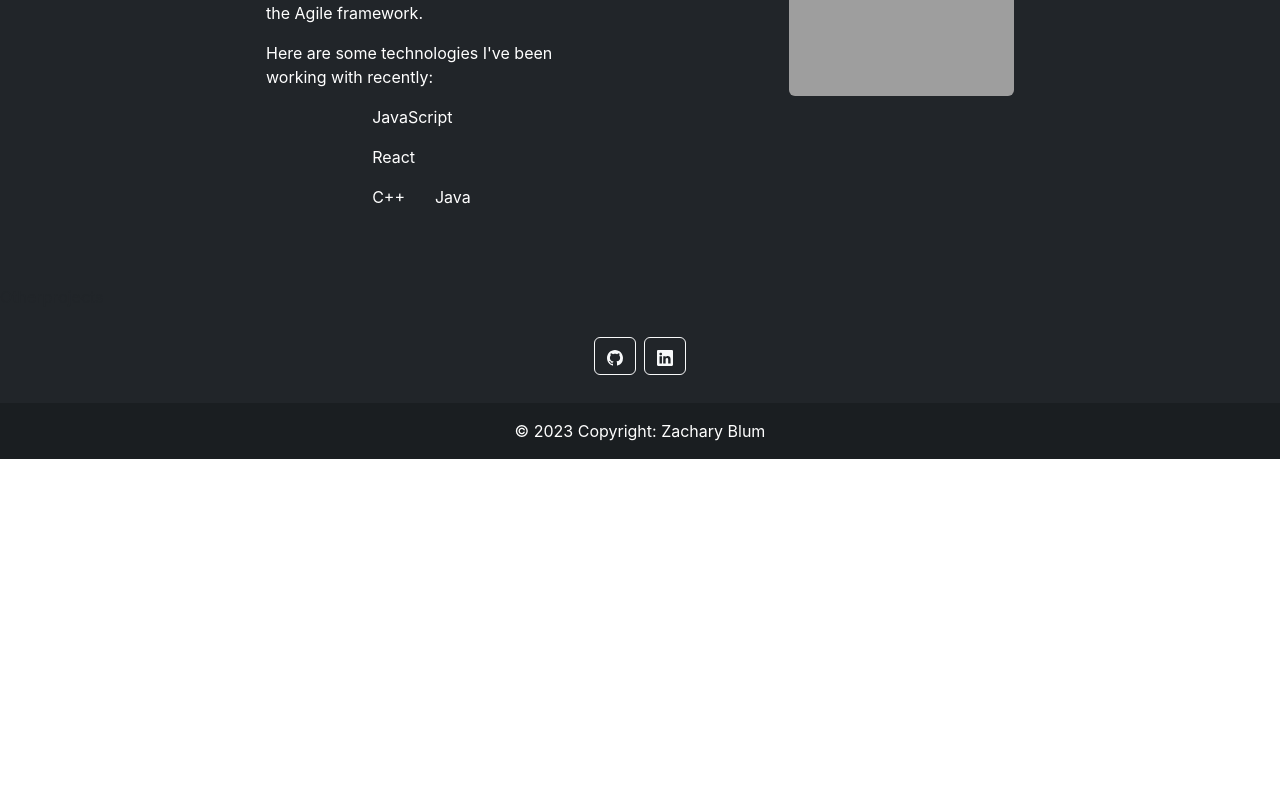
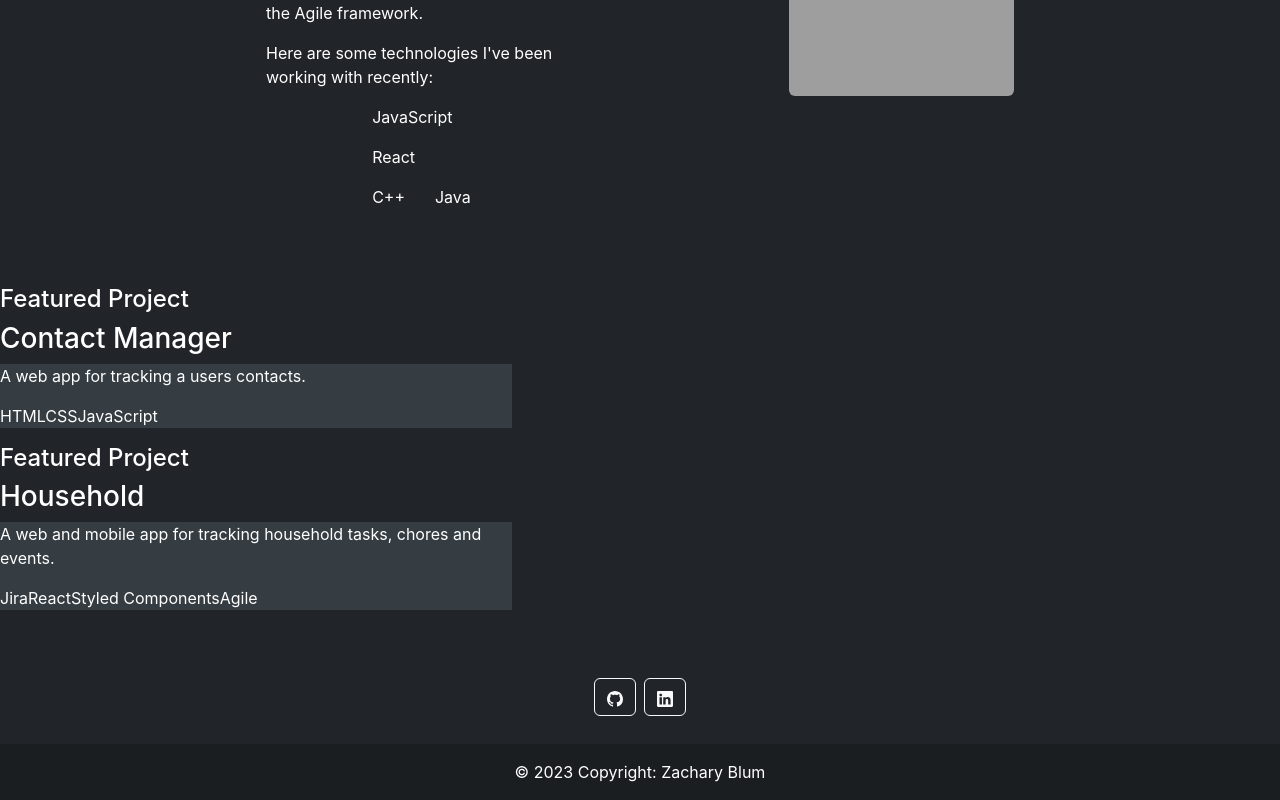
Before and after one commit to zacharyblum2/myportfolio, a React (Create React App) app: page / in a window 1280 px wide. Shown: the part 528-1328 px from the top of the page. Before the commit the page ends 987 px from the top, so only its background shows below. Built offline with nearby package versions, Linux system fonts and the light colour scheme; grey boxes are pictures that could not be loaded.

Commit message:
Create 'basic' feature project card.

```diff
--- a/src/App.js
+++ b/src/App.js
@@ -4,7 +4,6 @@ import './App.css';
 import { Landing } from './pages';
 // Add some comments inside app.js
 function App() {
-
 
   return (
     <body class="bg-dark">
--- a/src/components/featuredproject/Featuredproject.jsx
+++ b/src/components/featuredproject/Featuredproject.jsx
@@ -1,11 +1,43 @@
-import React from 'react'
+import React from 'react';
+import './featuredproject.css';
 
-const Featuredproject = () => {
-  return (
-    <div>
+export default class FeaturedProject extends React.Component {
 
-    </div>
-  )
+    constructor(props) {
+        super(props);
+        this.state = {
+            title: props.title,
+            description: props.description,
+            resp: props.resp,
+            tech: props.tech,
+            complete: props.complete
+        }
+    }
+
+    render() {
+        return (
+            <div className="card">
+                <div className="link">
+
+                </div>
+                <div className="info">
+                    <div className="head">
+                        <h4>Featured Project</h4>
+                        <h3>{this.state.title}</h3>
+                    </div>
+                    <div className="information">
+                        <div className="desc">
+                            <p>{this.state.description}</p>
+                        </div>
+                        <div className="resp">
+                            <p>{this.state.responsibilities}</p>
+                        </div>
+                        <div className="tech">
+                            <p>{this.state.tech}</p>
+                        </div>
+                    </div>
+                </div>
+            </div>
+        )
+    }
 }
-
-export default Featuredproject
--- a/src/components/featuredproject/featuredproject.css
+++ b/src/components/featuredproject/featuredproject.css
@@ -0,0 +1,12 @@
+.card {
+    background-color: transparent;
+    border: none;
+    color: white;
+    display: flex;
+    flex-direction: column;
+    width: 40%;
+}
+
+.information {
+    background-color: rgb(53, 60, 66)
+}
--- a/src/containers/works/Works.jsx
+++ b/src/containers/works/Works.jsx
@@ -28,8 +28,8 @@ const Works = () => {
   return (
     <a id="works">
         {
-        fps.map((fp) => <FeaturedProject title={fps.title} description={fps.description}
-        resp={fps.responsibilites} tech={fps.technologies} complete={fps.complete}/>)
+        fps.map((fp) => <FeaturedProject title={fp.title} description={fp.description}
+        resp={fp.responsibilites} tech={fp.technologies} complete={fp.complete}/>)
         }
         <OtherProjects/>
     </a>
```
